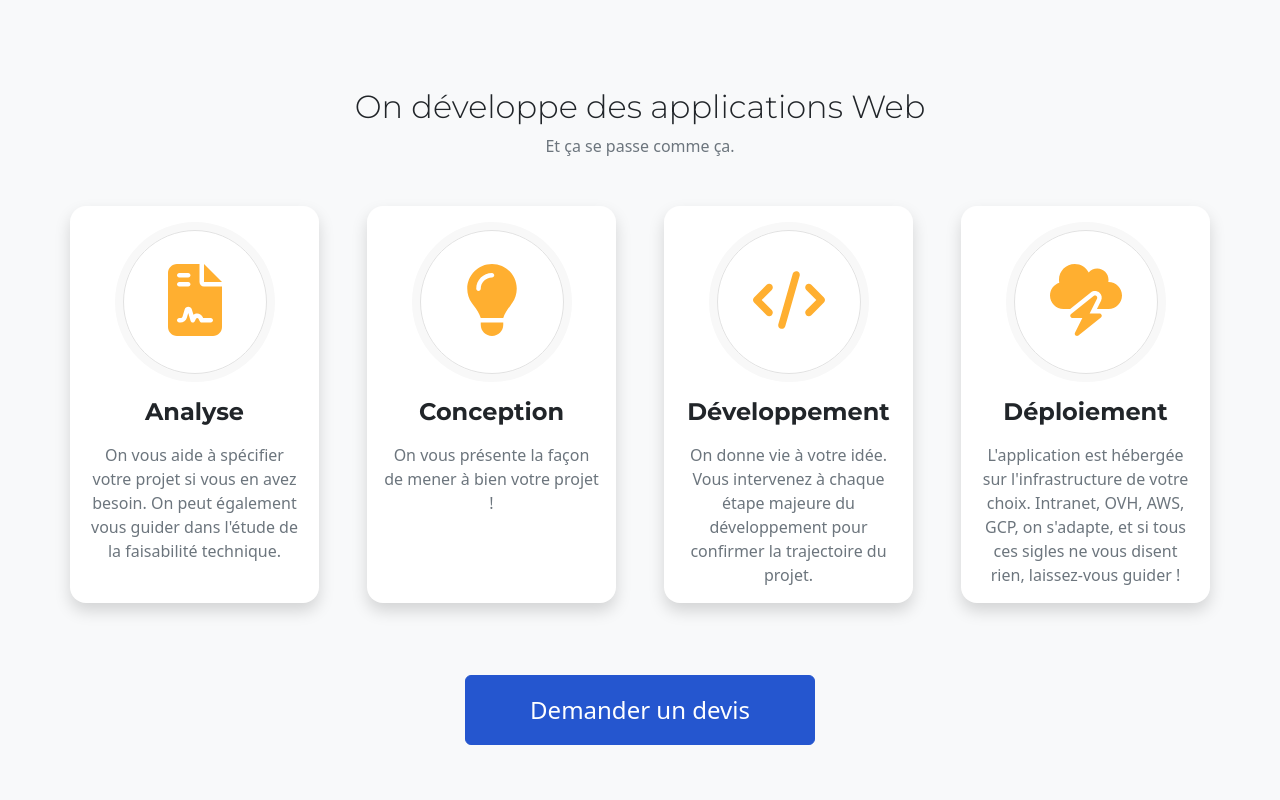
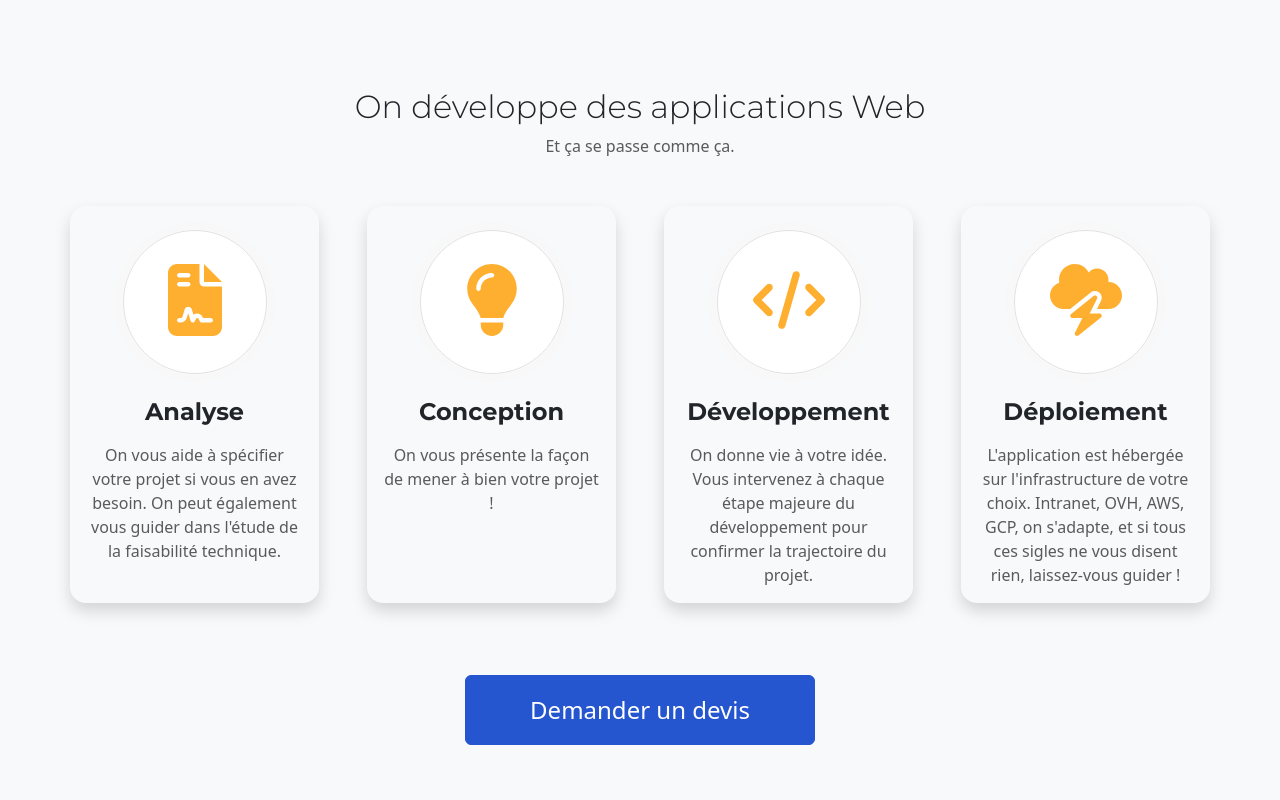
Before and after one commit to silarhi/silarhi.fr, a Next.js app: page / in a window 1280 px wide. Shown: the part 800-1600 px from the top of the page. Built offline with nearby package versions, Linux system fonts and the light colour scheme.

Commit message:
upgrade packages

```diff
--- a/styles/_core.scss
+++ b/styles/_core.scss
@@ -4,6 +4,7 @@
 //Bootstrap utils
 @import "~bootstrap/scss/functions";
 @import "~bootstrap/scss/variables";
+@import "~bootstrap/scss/variables-dark";
 @import "~bootstrap/scss/maps";
 @import "~bootstrap/scss/mixins";
 @import "~bootstrap/scss/utilities";
```
Also changed, not shown: package.json (+9 -9 lines), 1 other file (tests, documents, lock files or other folders).
